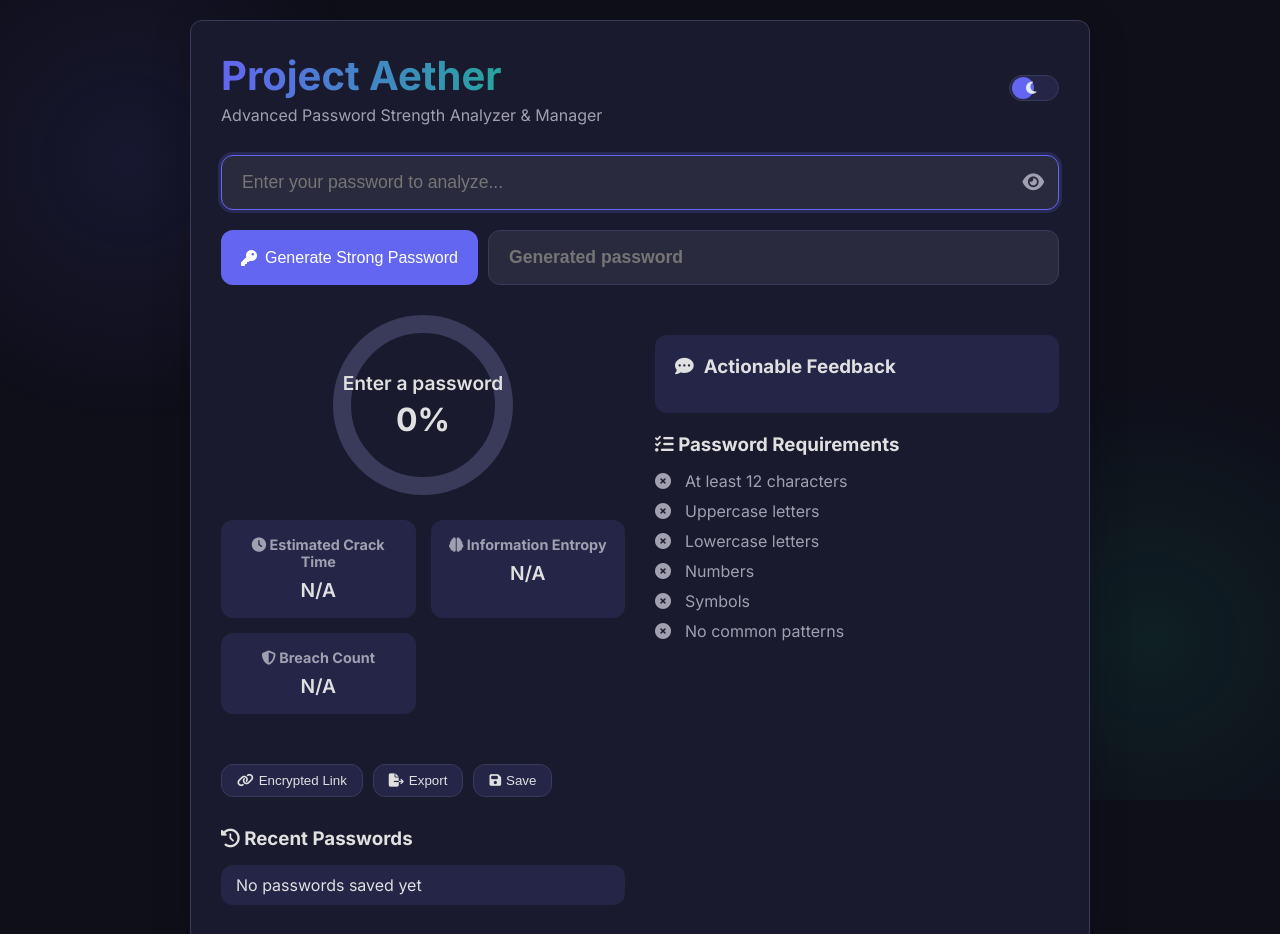
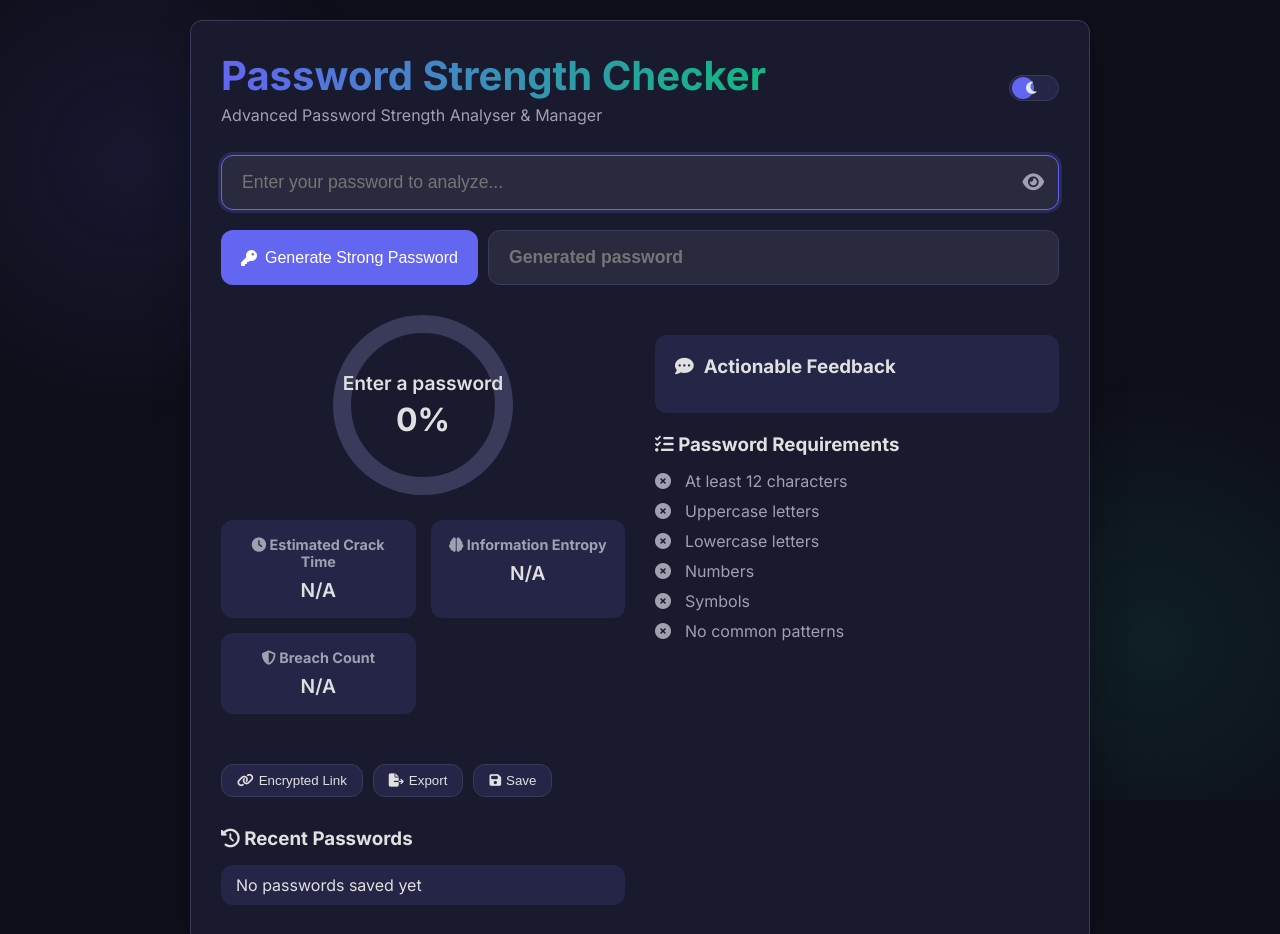
Before and after one commit to Sanilpanchal23/Password-Strength-Checker, a plain HTML site: page index.html in a window 1280 px wide. Shown: the top 934 px of the page. Drawn offline with Linux system fonts and the light colour scheme.

Commit message:
working files , screenshots and updated README

```diff
--- a/index.html
+++ b/index.html
@@ -3,7 +3,7 @@
 <head>
   <meta charset="UTF-8">
   <meta name="viewport" content="width=device-width, initial-scale=1.0">
-  <title>Project Aether - Advanced Password Analyzer</title>
+  <title>Password Strength Checker - Advanced Password Analyser</title>
   <link rel="stylesheet" href="https://cdnjs.cloudflare.com/ajax/libs/font-awesome/6.4.0/css/all.min.css">
   <link href="https://fonts.googleapis.com/css2?family=Inter:wght@300;400;500;600;700&display=swap" rel="stylesheet">
   <style>
@@ -594,8 +594,8 @@
   <div class="App">
     <header>
       <div class="header-content">
-        <h1>Project Aether</h1>
-        <p>Advanced Password Strength Analyzer & Manager</p>
+        <h1>Password Strength Checker</h1>
+        <p>Advanced Password Strength Analyser & Manager</p>
       </div>
       <div class="theme-toggle" id="theme-toggle">
         <div class="theme-thumb"></div>
```
Also changed, not shown: assets/screenshot-analysis.png (added), assets/screenshot-dashboard.png (added), assets/screenshot-generator.png (added), assets/screenshot-history.png (added), 1 other file.
